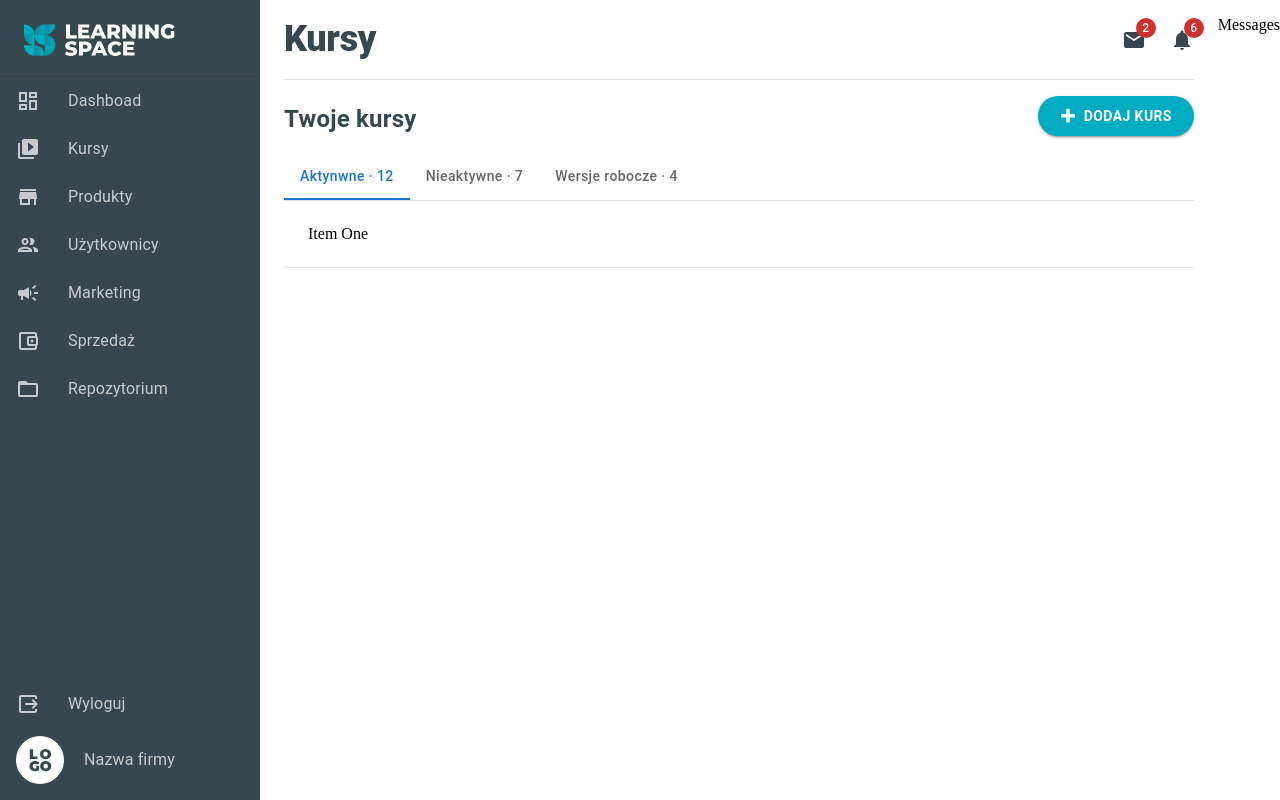
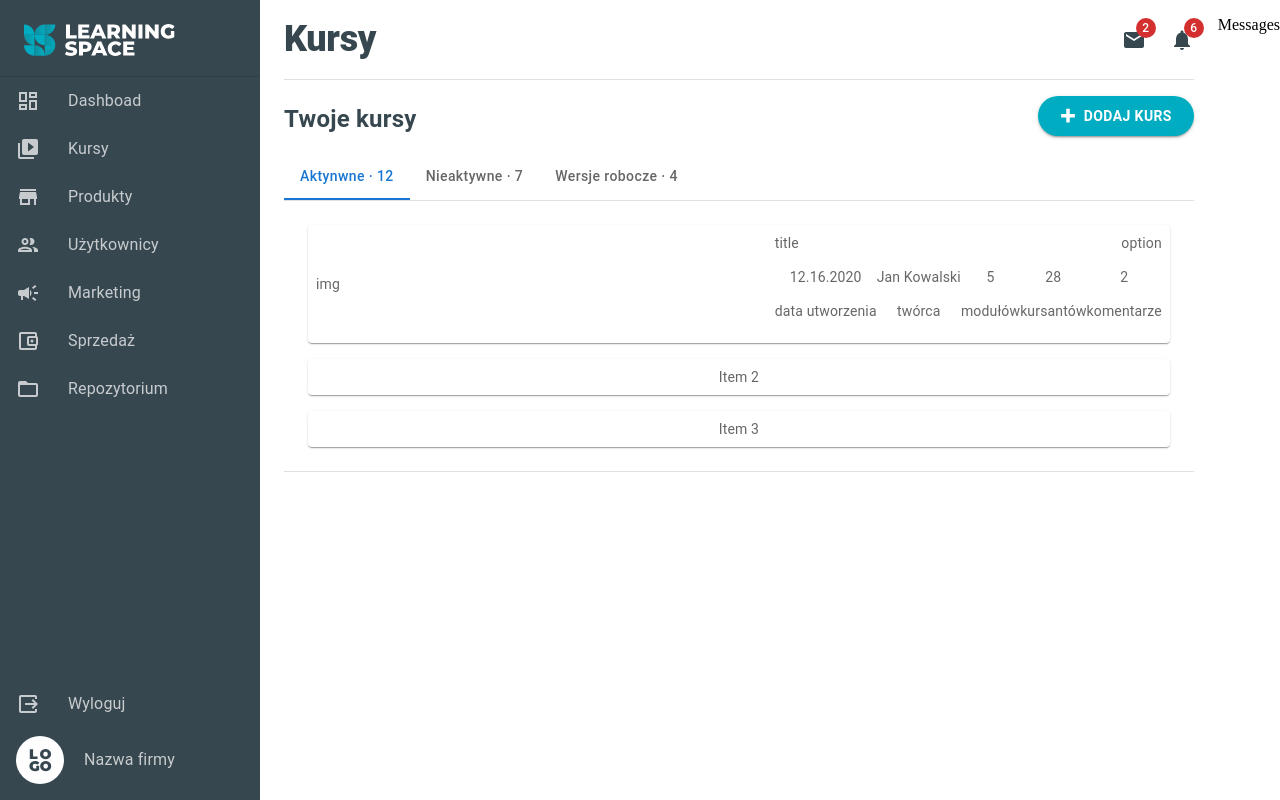
Before and after one commit to MishanyaZh/courses, a React (Create React App) app: page / in a window 1280 px wide. Built offline with nearby package versions, Linux system fonts and the light colour scheme.

Commit message:
CoursList&YourCourses

```diff
--- /dev/null
+++ b/src/components/Courses/CoursList/CoursList.jsx
@@ -0,0 +1,67 @@
+import React from 'react';
+import Box from '@mui/material/Box';
+import Paper from '@mui/material/Paper';
+import Stack from '@mui/material/Stack';
+import { styled } from '@mui/material/styles';
+
+import {
+  CardContent,
+  RightCard,
+  TopCard,
+  Options,
+  BottomCard,
+} from './CoursList.styled';
+
+const Item = styled(Paper)(({ theme }) => ({
+  backgroundColor: theme.palette.mode === 'dark' ? '#1A2027' : '#fff',
+  ...theme.typography.body2,
+  padding: theme.spacing(1),
+  textAlign: 'center',
+  color: theme.palette.text.secondary,
+}));
+
+function CoursList() {
+  return (
+    <Box sx={{ width: '100%' }}>
+      <Stack spacing={2}>
+        <Item>
+          <CardContent>
+            <div>img</div>
+            <RightCard>
+              <TopCard>
+                <div>title</div>
+                <Options>option</Options>
+              </TopCard>
+              <BottomCard>
+                <div>
+                  <p>12.16.2020</p>
+                  <p>data utworzenia</p>
+                </div>
+                <div>
+                  <p>Jan Kowalski</p>
+                  <p>twórca</p>
+                </div>
+                <div>
+                  <p>5</p>
+                  <p>modułów</p>
+                </div>
+                <div>
+                  <p>28</p>
+                  <p>kursantów</p>
+                </div>
+                <div>
+                  <p>2</p>
+                  <p>komentarze</p>
+                </div>
+              </BottomCard>
+            </RightCard>
+          </CardContent>
+        </Item>
+        <Item>Item 2</Item>
+        <Item>Item 3</Item>
+      </Stack>
+    </Box>
+  );
+}
+
+export default CoursList;
--- /dev/null
+++ b/src/components/Courses/CoursList/CoursList.styled.jsx
@@ -0,0 +1,30 @@
+import styled from '@emotion/styled';
+
+export const CardContent = styled.div`
+  display: flex;
+  /* flex-direction: row;*/
+  align-content: center;
+  justify-content: space-between;
+  align-items: center;
+`;
+
+export const RightCard = styled.div`
+  display: flex;
+  flex-direction: column;
+`;
+export const TopCard = styled.div`
+  display: flex;
+  flex-direction: row;
+  justify-content: space-between;
+`;
+
+export const Options = styled.div`
+  display: flex;
+  margin-left: 20px;
+`;
+
+export const BottomCard = styled.div`
+  display: flex;
+  flex-direction: row;
+  justify-content: space-between;
+`;
--- a/src/components/Courses/YourCourses/YourCourses.jsx
+++ b/src/components/Courses/YourCourses/YourCourses.jsx
@@ -1,12 +1,12 @@
 import React, { useState } from 'react';
 import Box from '@mui/material/Box';
-import Tabs from '@mui/material/Tabs';
-
+import { TabList } from '@mui/lab';
 import TabContext from '@mui/lab/TabContext';
 import TabPanel from '@mui/lab/TabPanel';
 
 import { TabStyled } from './YourCourses.styled';
-import { TabList } from '@mui/lab';
+
+import CoursList from '../CoursList/CoursList';
 
 function YourCourses() {
   const [value, setValue] = useState('1');
@@ -25,9 +25,11 @@ function YourCourses() {
             <TabStyled label="Wersje robocze · 4" value="3" />
           </TabList>
         </Box>
-        <TabPanel value="1">Item One</TabPanel>
-        <TabPanel value="2">Item Two</TabPanel>
-        <TabPanel value="3">Item Three</TabPanel>
+        <TabPanel value="1">
+          <CoursList />
+        </TabPanel>
+        <TabPanel value="2">Nieaktywne · 7</TabPanel>
+        <TabPanel value="3">Wersje robocze · 4</TabPanel>
       </TabContext>
     </Box>
   );
```
Also changed, not shown: 1 other file (tests, documents, lock files or other folders).
